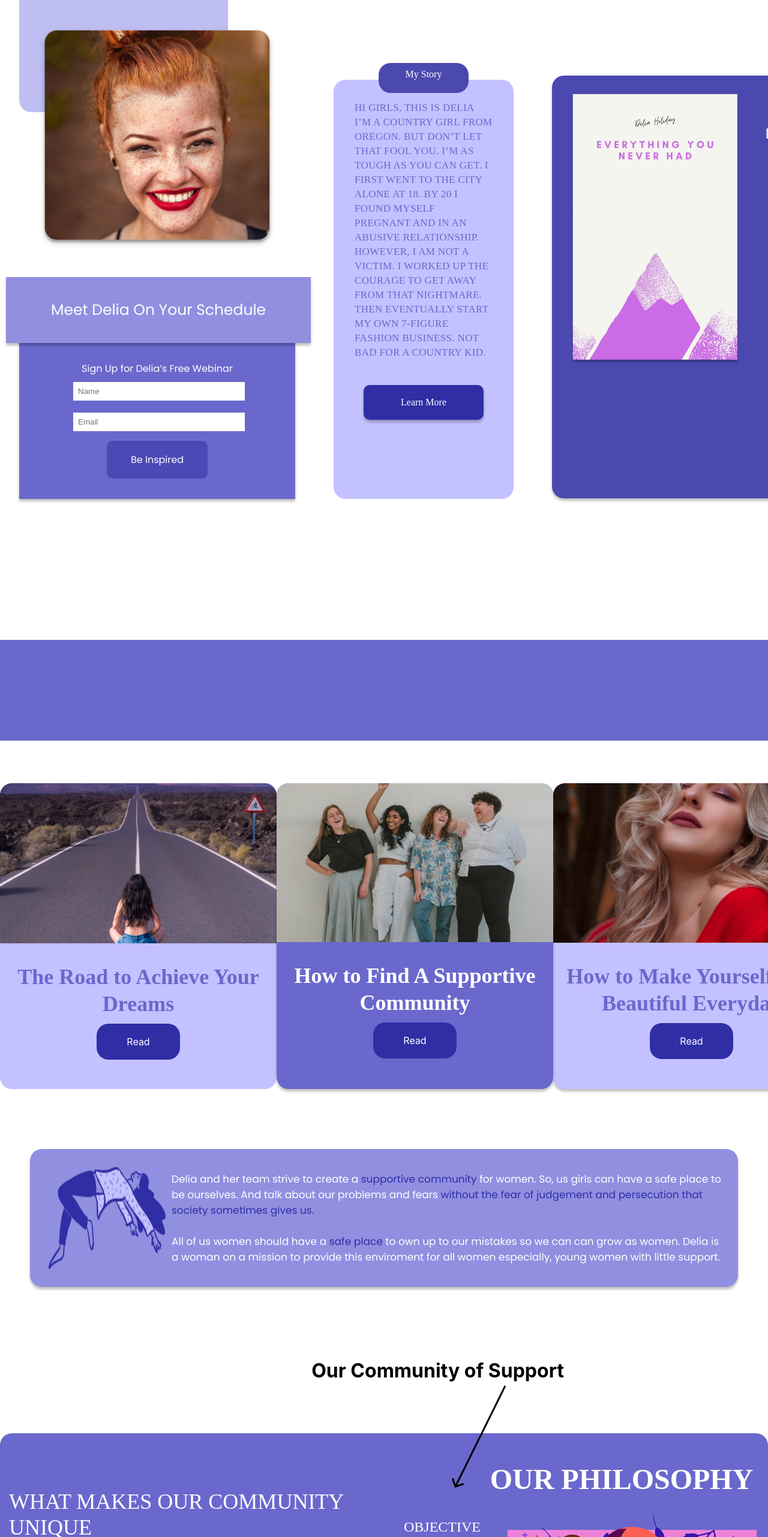
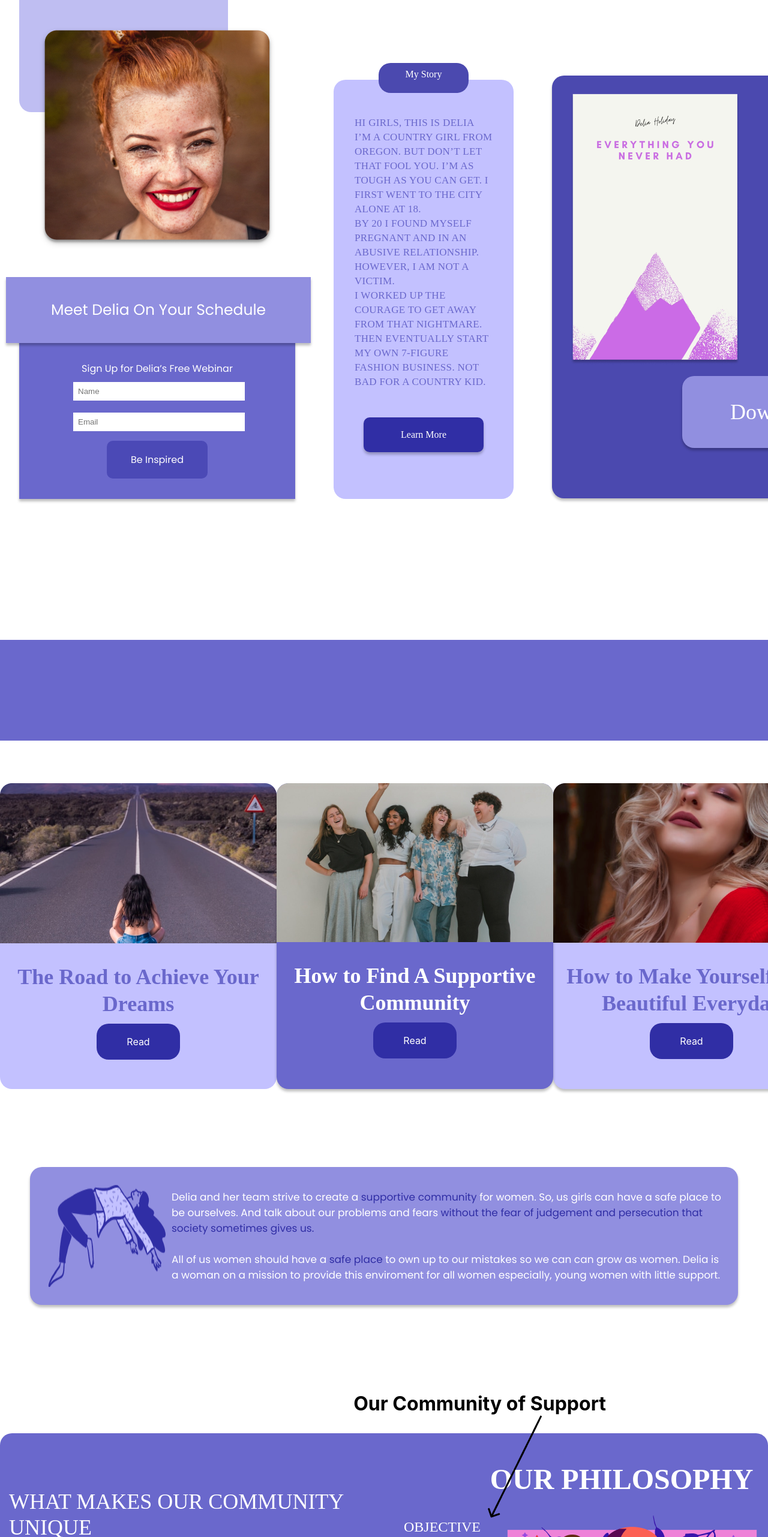
Before and after one commit to Marlow95/meversetheme, a React (Create React App) app: page / in a window 1280 px wide. Shown: the part 203-2766 px from the top of the page at 60% size. Built offline with nearby package versions, Linux system fonts and the light colour scheme; a web font is replaced by a local one.

Commit message:
style updates

```diff
--- a/src/pages/HomeComponents/Body.js
+++ b/src/pages/HomeComponents/Body.js
@@ -36,9 +36,14 @@ function Body(){
                             <p> Hi Girls,
                                 This is Delia I’m a country girl from Oregon.
                                 But don’t let that fool you. I’m as tough as you can get.
-                                I first went to the city alone at 18. By 20 I found myself pregnant and in an abusive relationship.
-                                However, I  am not a victim.  I worked up the courage to get away from that nightmare.
-                                Then  eventually start my own 7-figure fashion business. Not bad for a country kid.
+                                I first went to the city alone at 18.
+                                <br/>
+                                By 20 I found myself pregnant and in an abusive relationship.
+                                However, I  am not a victim.
+                                <br/>
+                                I worked up the courage to get away from that nightmare.
+                                Then  eventually start my own 7-figure fashion business.
+                                Not bad for a country kid.
                             </p>
                             <div className="my-story-btn"><Link to="/about">Learn More</Link></div>
                         </div>
--- a/src/style.css
+++ b/src/style.css
@@ -290,6 +290,7 @@
     font-size: 17px;
     letter-spacing: 0.02em;
     line-height: 24px;
+    top: 25px;
     mix-blend-mode: normal;
     padding: 35px;
     position: relative;
@@ -306,7 +307,7 @@
     padding: 20px;
     position: relative;
     left: 50px;
-    top: -10px;
+    top: 20px;
     width: 10em;
 }
 
@@ -375,6 +376,7 @@
     font-style: normal;
     font-weight: normal;
     line-height: 34px;
+    left:25px;
     position: relative;
     padding: 80px;
 }
@@ -406,7 +408,9 @@
     mix-blend-mode: normal;
     position: relative;
     text-align: center;
-    width: 350px;
+    top: 120px;
+    right: 160px;
+    width: 390px;
     height: 120px;
 }
 
@@ -427,6 +431,10 @@
 
 /*content two begins*/
 
+.post-title.front{
+    position: relative;
+}
+
 .purple-blk{
     background: #6A68CC;
     height: 168px;
@@ -443,7 +451,7 @@
 }
 
 .purple-blk-shape{
-    top:1220px;
+    top:1255px;
     left: 1170px;
     position: absolute;
     z-index: -1;
@@ -607,7 +615,7 @@
     position: relative;
     width: auto;
     padding: 20px;
-    top: 50px;
+    top: 80px;
 }
 
 @media screen and (max-width: 938px){
@@ -641,8 +649,8 @@
 .community{
     text-align: right;
     position:relative;
-    left:-340px;
-    top: 120px;
+    left:-270px;
+    top: 175px;
 }
 
 @media screen and (max-width: 938px){
@@ -655,13 +663,14 @@
 .arrow{
     z-index: 1;
     position: relative;
-    top: 100px;
-    left: 160px;
+    top: 150px;
+    left: 220px;
 }
 
 @media screen and (max-width: 938px){
     .arrow{
         display: none;
+        width: 100%;
     }
 }
 
```
